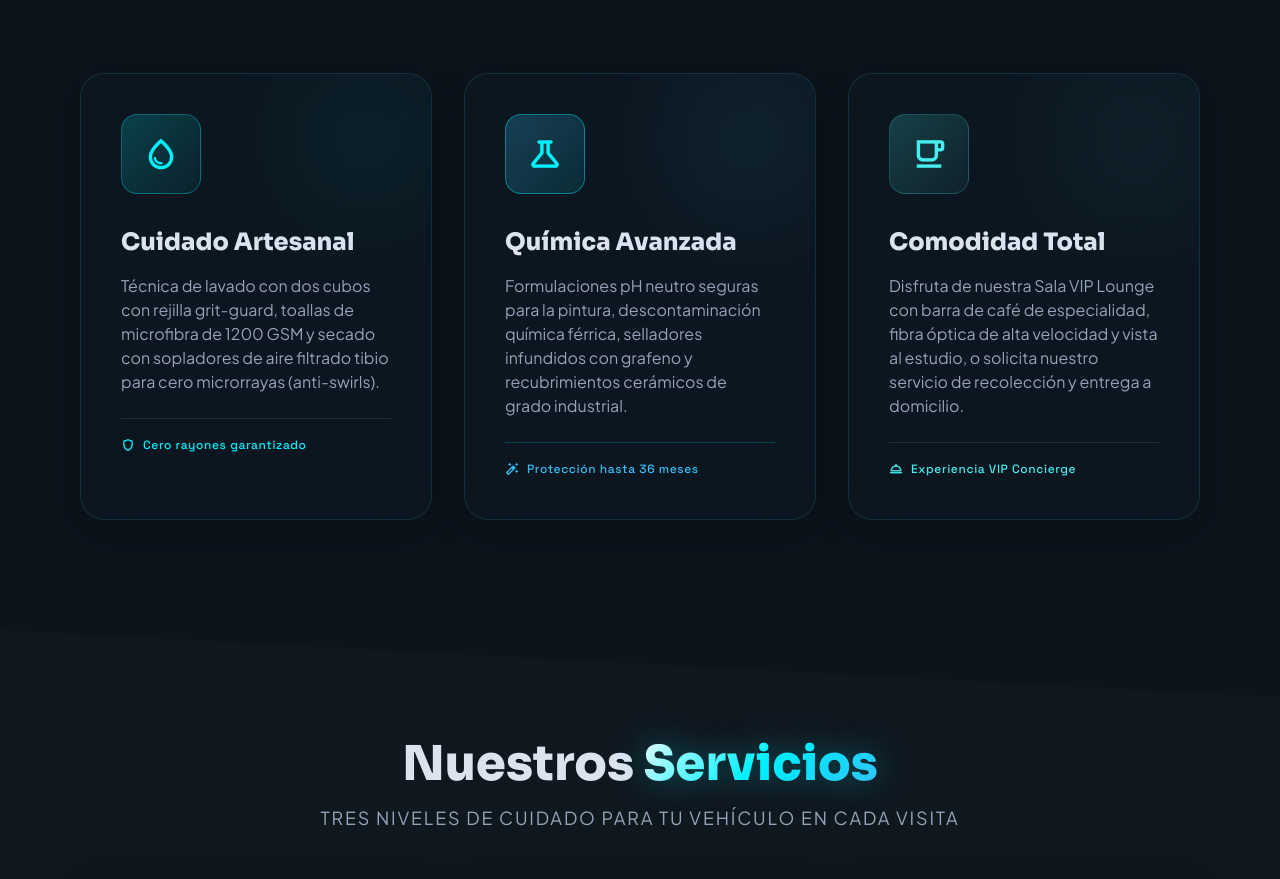
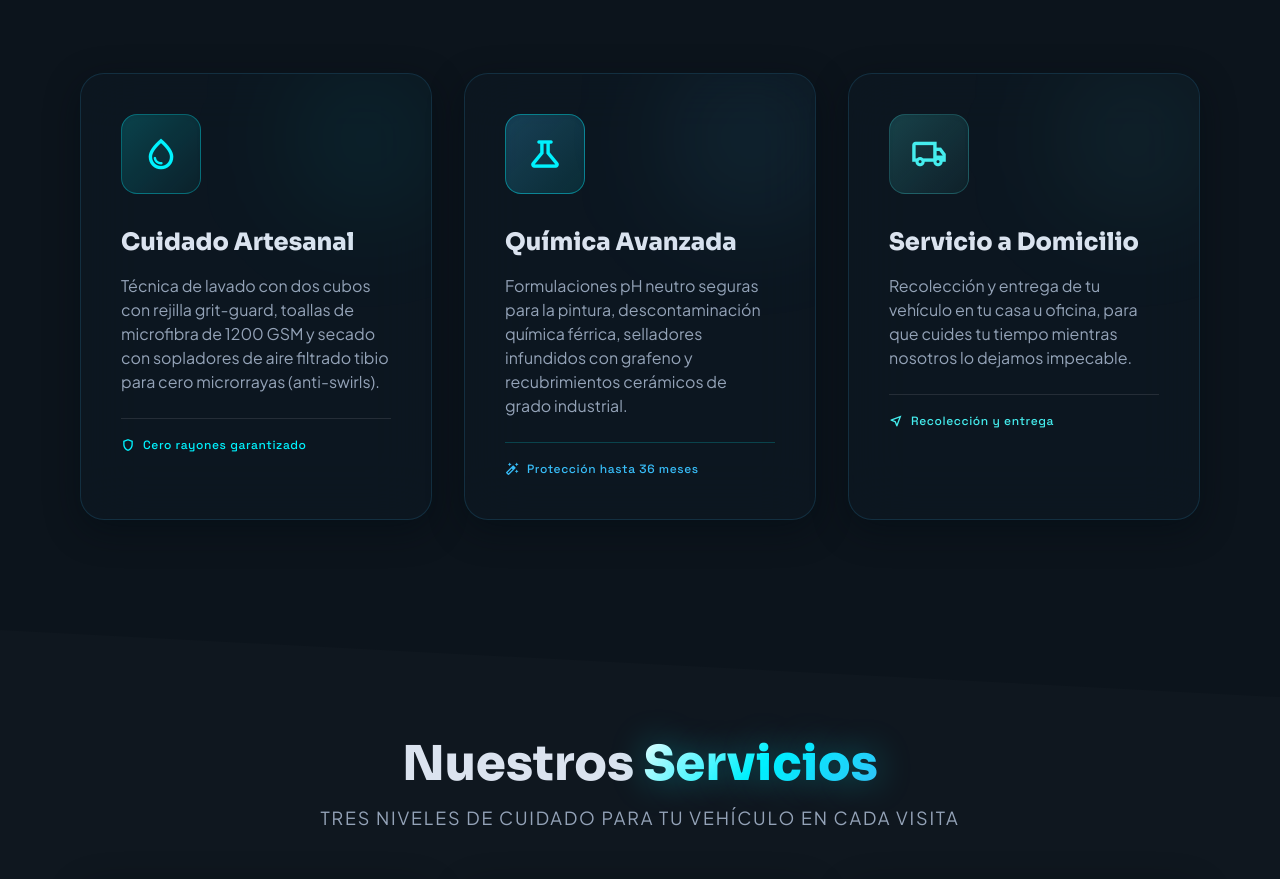
Before and after one commit to Juanito-devv/fine-and-fresh, a Next.js app: page / in a window 1280 px wide. Shown: the part 1140-2019 px from the top of the page. Built offline with nearby package versions, Linux system fonts and the light colour scheme; no server answers.

Commit message:
Fix: reemplazo Comodidad Total por Servicio a Domicilio (no existe Sala VIP Lounge)

```diff
--- a/src/components/landing/ValueProps.jsx
+++ b/src/components/landing/ValueProps.jsx
@@ -19,13 +19,13 @@ const pillars = [
     footerIcon: 'auto_fix_high',
   },
   {
-    icon: 'local_cafe',
+    icon: 'local_shipping',
     color: 'secondary',
-    title: 'Comodidad Total',
+    title: 'Servicio a Domicilio',
     description:
-      'Disfruta de nuestra Sala VIP Lounge con barra de café de especialidad, fibra óptica de alta velocidad y vista al estudio, o solicita nuestro servicio de recolección y entrega a domicilio.',
-    footer: 'Experiencia VIP Concierge',
-    footerIcon: 'room_service',
+      'Recolección y entrega de tu vehículo en tu casa u oficina, para que cuides tu tiempo mientras nosotros lo dejamos impecable.',
+    footer: 'Recolección y entrega',
+    footerIcon: 'near_me',
   },
 ];
 
```
